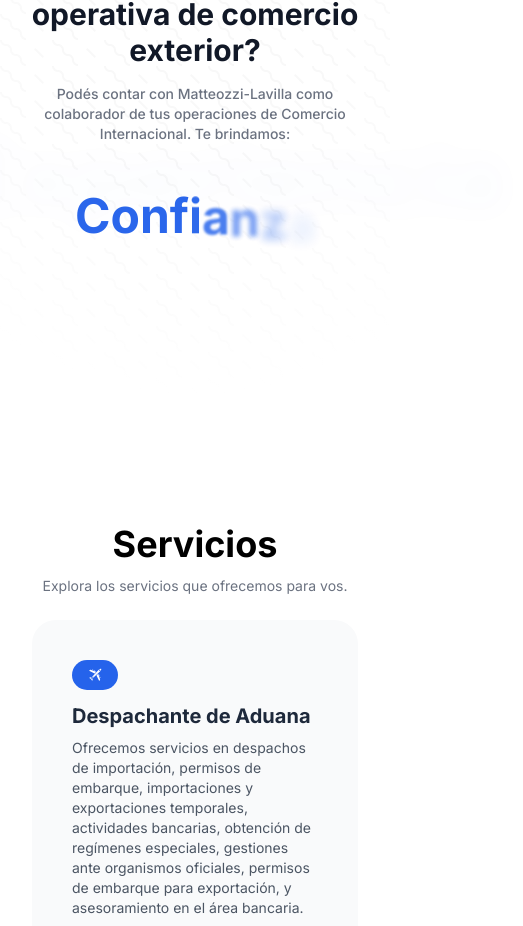
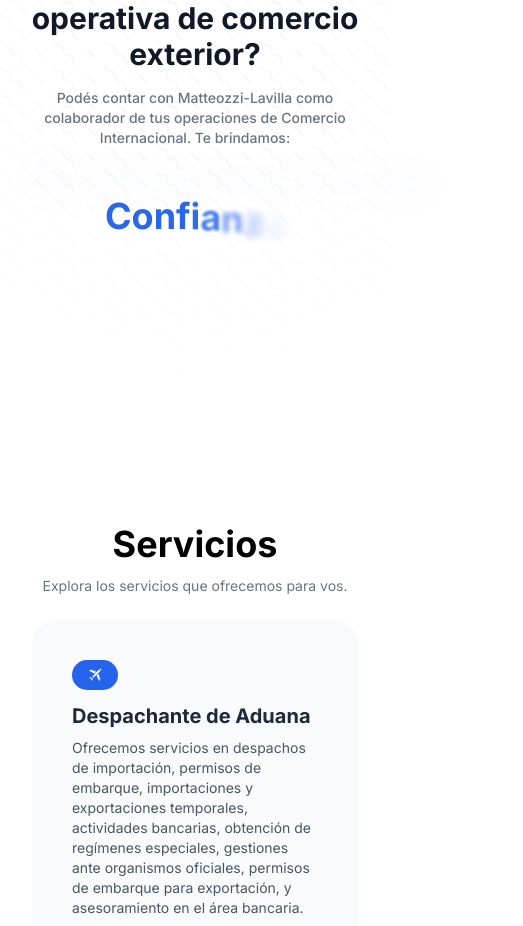
Before and after one commit to mazzodevelopments/matteozzi-lavilla, a Next.js app: page / in a window 390 px wide. Shown: the part 1220-2146 px from the top of the page, 523 px wide, since content can reach past the window. Built offline with nearby package versions, Linux system fonts and the light colour scheme.

Commit message:
Info refactor & responsiveness

```diff
--- a/app/page.tsx
+++ b/app/page.tsx
@@ -44,16 +44,15 @@
 };
 
 const info = {
-    words: [
+    palabras: [
         'Profesionalidad',
         'Experiencia',
         'Confianza',
         'Fidelidad',
         'Estructura'
     ],
-    phrase: '¿Estás interesado en importar-exportar o deseas tener una mejor alternativa en su operativa de comercio exterior?',
-    paragraph:
-        'Podés contar con Matteozzi-Lavilla como colaborador de tus operaciones de Comercio Internacional. Te brindamos:'
+    frase: '¿Estás interesado en importar-exportar o deseas tener una mejor alternativa en su operativa de comercio exterior?',
+    texto: 'Podés contar con Matteozzi-Lavilla como colaborador de tus operaciones de Comercio Internacional. Te brindamos:'
 };
 
 const servicios = [
--- a/app/pages/Info.tsx
+++ b/app/pages/Info.tsx
@@ -4,14 +4,14 @@
 
 interface InfoProps {
     content: {
-        words: string[];
-        phrase: string;
-        paragraph: string;
+        palabras: string[];
+        frase: string;
+        texto: string;
     };
 }
 
 export default function Info({ content }: InfoProps) {
-    const { words, phrase, paragraph } = content;
+    const { palabras, frase, texto } = content;
 
     return (
         <section
@@ -20,17 +20,17 @@
         >
             <div className="text-center mb-12 w-full max-w-6xl relative z-10">
                 <h1 className="text-3xl sm:text-4xl md:text-5xl lg:text-6xl font-bold text-gray-900 mb-4">
-                    {phrase}
+                    {frase}
                 </h1>
-                <p className="text-sm sm:text-base md:text-lg lg:text-xl text-gray-500 font-medium max-w-3xl mx-auto">
-                    {paragraph}
+                <p className="text-sm sm:text-md md:text-lg lg:text-xl text-gray-500 font-medium max-w-3xl mx-auto">
+                    {texto}
                 </p>
             </div>
 
             <div className="flex justify-center items-center w-full relative z-10">
                 <FlipWords
-                    words={words}
-                    className="font-bold text-5xl sm:text-6xl md:text-7xl text-blue-600"
+                    words={palabras}
+                    className="font-bold text-4xl sm:text-6xl md:text-7xl text-blue-600"
                 />
             </div>
         </section>
```
